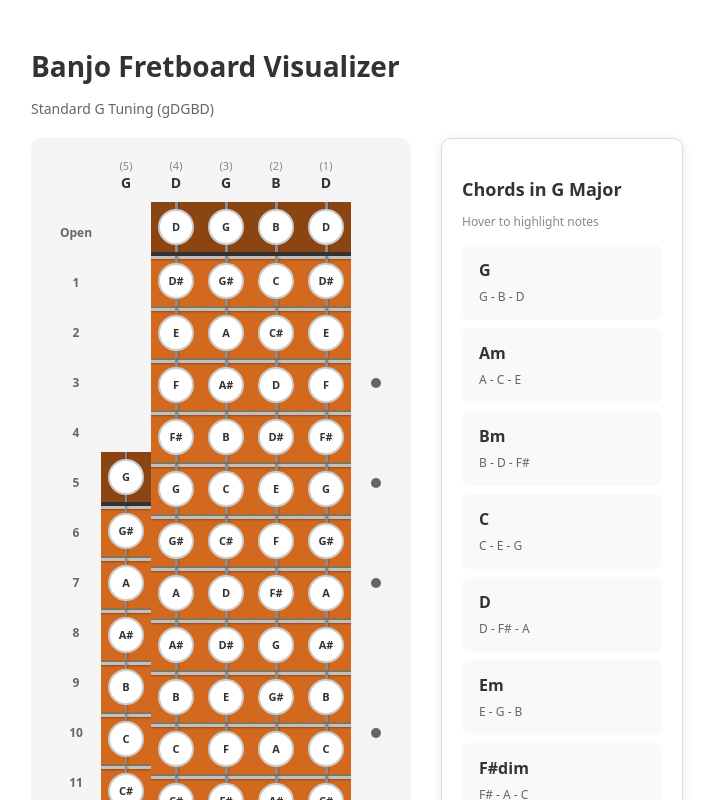
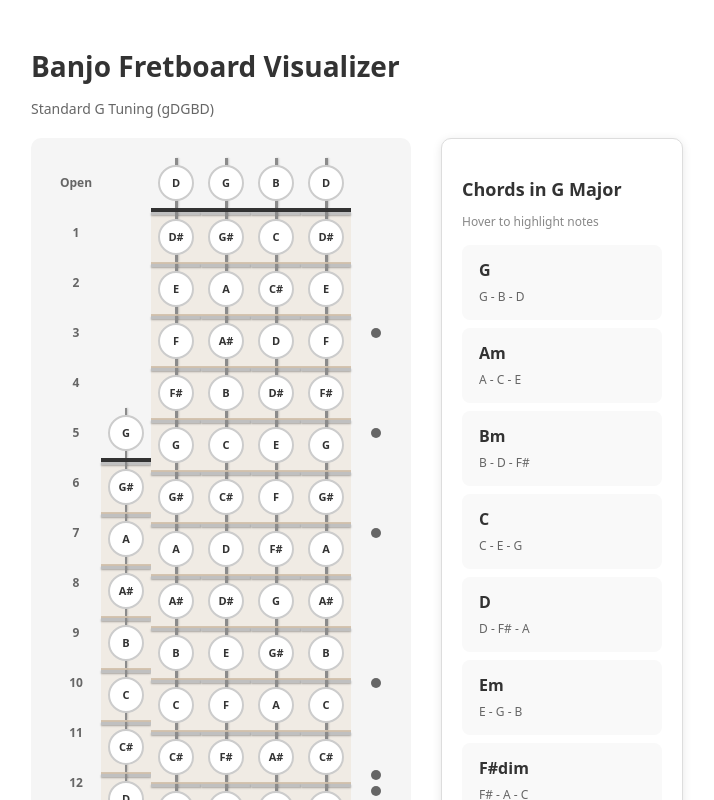
Before and after one commit to leafo/banjo, a React app: page / in a window 1280 px wide. Shown: the top 800 px of the page, without its empty margins (9-723 px from the left). Built offline with nearby package versions, Linux system fonts and the light colour scheme; the HTML template or start-up script is replaced by a standard one.

Commit message:
tweak some stuff

```diff
--- a/src/App.css
+++ b/src/App.css
@@ -27,35 +27,10 @@
 .fretboard-container {
   display: flex;
   flex-direction: row;
+  align-items: flex-start;
   background-color: #f5f5f5;
   padding: 20px;
   border-radius: 10px;
-}
-
-/* String labels row (now a column on the left) */
-.string-labels-column {
-  display: flex;
-  flex-direction: row;
-  margin-bottom: 10px;
-}
-
-.string-label {
-  width: 50px;
-  display: flex;
-  flex-direction: column;
-  align-items: center;
-  padding-bottom: 10px;
-}
-
-.string-name {
-  font-size: 11px;
-  color: #888;
-}
-
-.open-note {
-  font-size: 14px;
-  font-weight: bold;
-  color: #333;
 }
 
 /* Fret number column (on the left) */
@@ -89,17 +64,17 @@
   align-items: center;
   justify-content: center;
   position: relative;
-  border-bottom: 2px solid #8B7355;
-  background-color: #D2691E;
+  border-bottom: 2px solid #d4c4b0;
+  background-color: #f0ebe4;
 }
 
 .fret.open-fret {
   border-bottom: 4px solid #333;
-  background-color: #8B4513;
+  background-color: transparent;
 }
 
 .fret.nut {
-  background-color: #8B4513;
+  background-color: transparent;
 }
 
 .empty-fret {
--- a/src/App.jsx
+++ b/src/App.jsx
@@ -55,7 +55,6 @@ function Fretboard({ highlightedChord }) {
     <div className="fretboard-container">
       {/* Fret numbers column */}
       <div className="fret-number-column">
-        <div className="fret-number"></div> {/* Empty space for string labels */}
         {Array.from({ length: NUM_FRETS + 1 }, (_, fret) => (
           <div key={fret} className="fret-number">
             {fret === 0 ? 'Open' : fret}
@@ -66,12 +65,6 @@ function Fretboard({ highlightedChord }) {
       {/* String columns */}
       {STRINGS.map((string, stringIndex) => (
         <div key={string.name} className="string-column">
-          {/* String label at top */}
-          <div className="string-label">
-            <span className="string-name">({string.name})</span>
-            <span className="open-note">{string.openNote}</span>
-          </div>
-
           {/* Frets */}
           {Array.from({ length: NUM_FRETS + 1 }, (_, fret) => {
             // For 5th string, only show from fret 5 onwards
@@ -108,7 +101,6 @@ function Fretboard({ highlightedChord }) {
 
       {/* Fret markers column */}
       <div className="fret-marker-column">
-        <div className="fret-marker-cell"></div> {/* Empty for string labels */}
         {Array.from({ length: NUM_FRETS + 1 }, (_, fret) => (
           <div key={fret} className="fret-marker-cell">
             {[3, 5, 7, 10, 12, 15].includes(fret) && (
```
